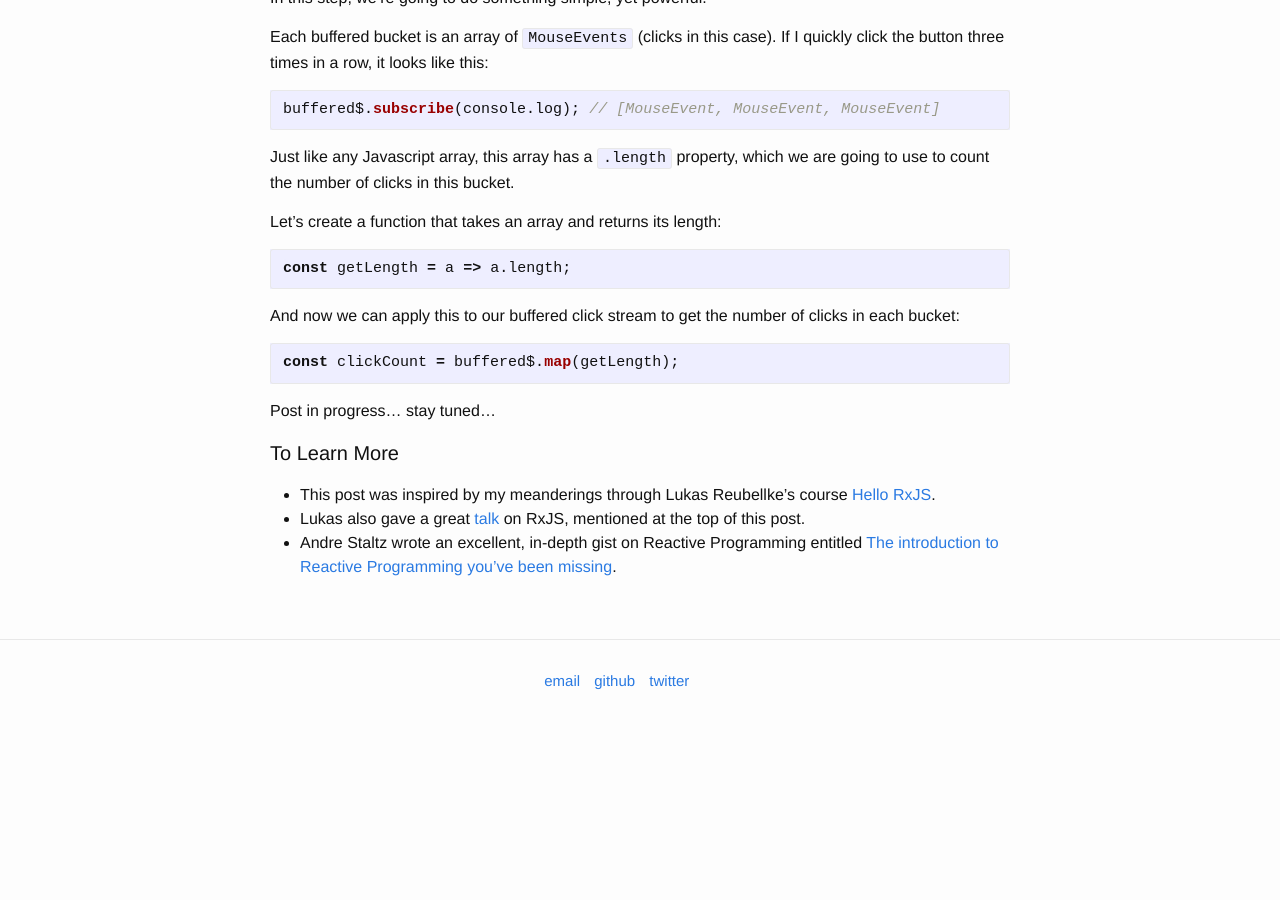
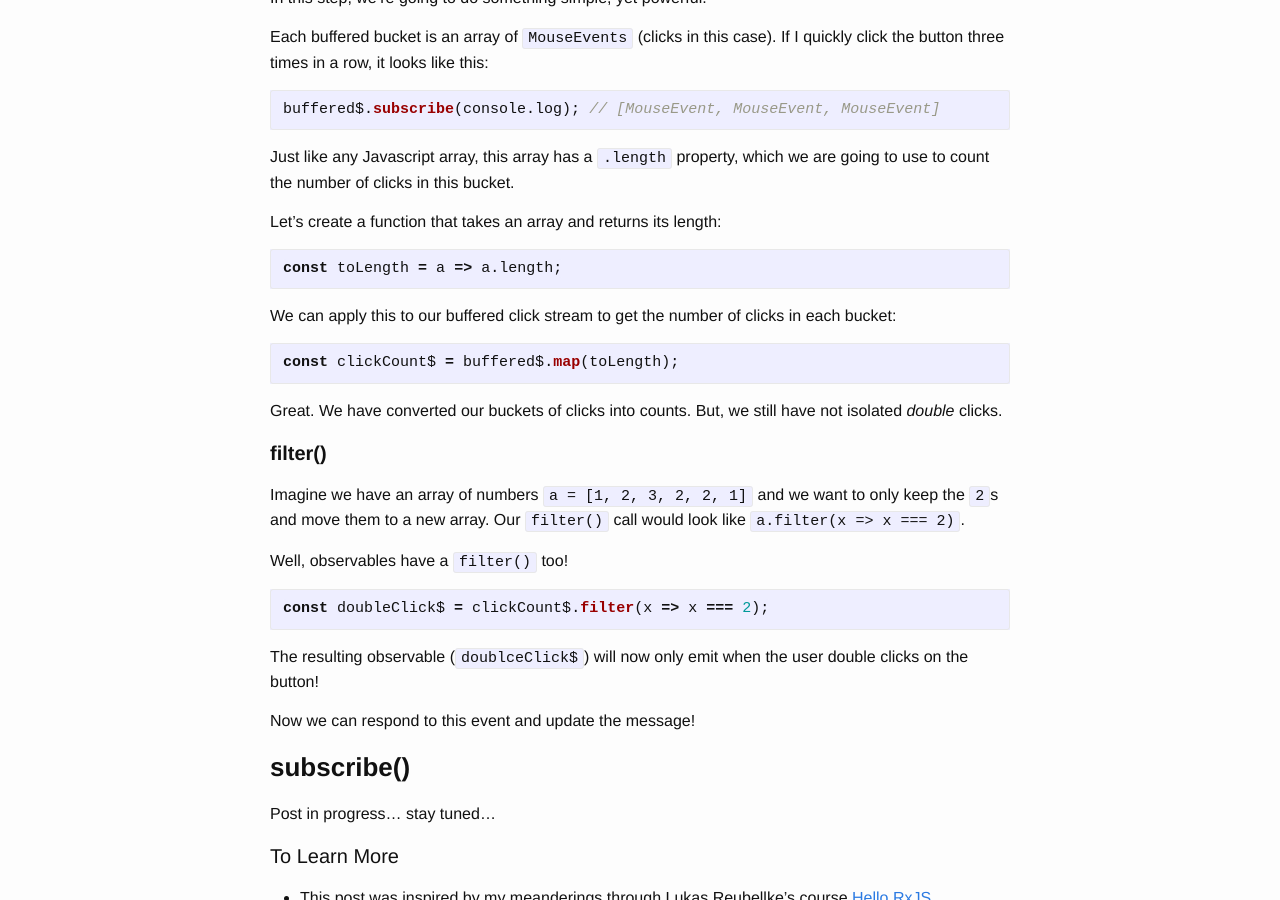
Before and after one commit to vincecampanale/blog, a Jekyll site: the page built from _posts/2017-05-24-learn-rxjs-with-a-button.markdown, in a window 1280 px wide and 900 px high, scrolled down 4521 px. Built offline with Jekyll 4.4.1, drawn with Linux system fonts in a browser that asks for light colours; before the commit the page ends 5273 px from its top, so only the background shows below that.

Commit message:
post(learn-rxjs): filter

````diff
--- a/_posts/2017-05-24-learn-rxjs-with-a-button.markdown
+++ b/_posts/2017-05-24-learn-rxjs-with-a-button.markdown
@@ -198,14 +198,32 @@ Just like any Javascript array, this array has a `.length` property, which we ar
 Let's create a function that takes an array and returns its length:
 
 ```javascript
-const getLength = a => a.length;
+const toLength = a => a.length;
 ```
 
-And now we can apply this to our buffered click stream to get the number of clicks in each bucket:
+We can apply this to our buffered click stream to get the number of clicks in each bucket:
 
 ```javascript
-const clickCount = buffered$.map(getLength);
+const clickCount$ = buffered$.map(toLength);
 ```
+
+Great. We have converted our buckets of clicks into counts. But, we still have not isolated *double* clicks.
+
+#### **filter()**
+
+Imagine we have an array of numbers `a  = [1, 2, 3, 2, 2, 1]` and we want to only keep the `2`s and move them to a new array. Our `filter()` call would look like `a.filter(x => x === 2)`.
+
+Well, observables have a `filter()` too!
+
+```javascript
+const doubleClick$ = clickCount$.filter(x => x === 2);
+```
+
+The resulting observable (`doublceClick$`) will now only emit when the user double clicks on the button!
+
+Now we can respond to this event and update the message!
+
+### **subscribe()**
 
 
 
````
